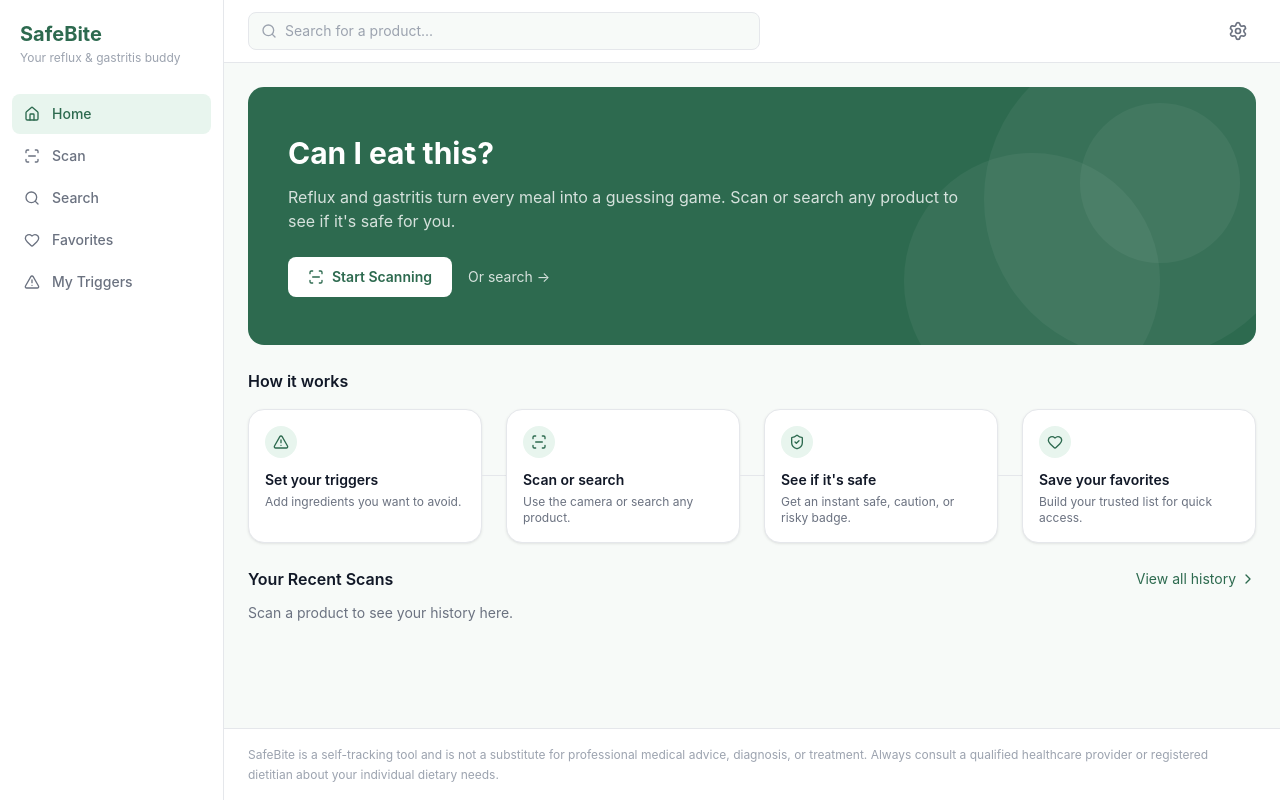
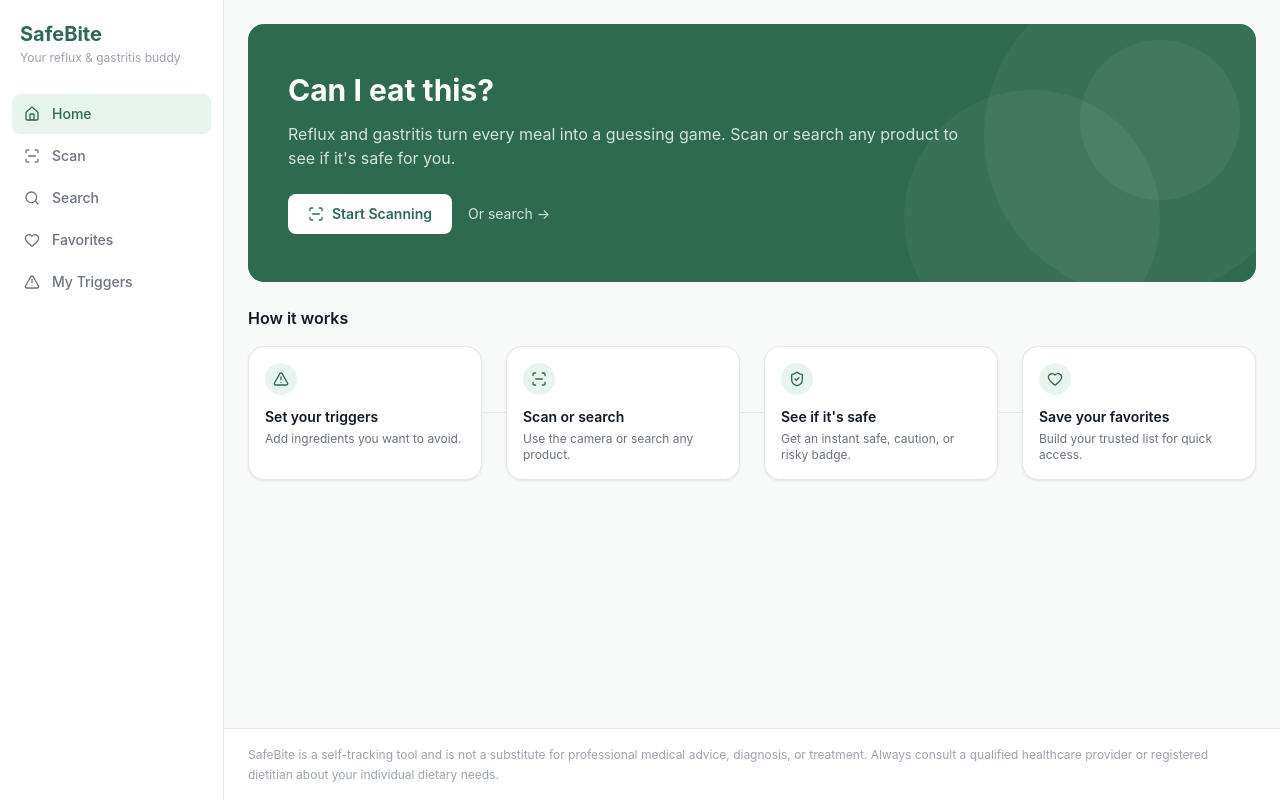
Before and after one commit to ezgikardes/safe-bite, a React (Vite) app: page / in a window 1280 px wide. Built offline with nearby package versions, Linux system fonts and the light colour scheme.

Commit message:
feat: comment out unused imports and components in Header and Home

```diff
--- a/src/components/Header.tsx
+++ b/src/components/Header.tsx
@@ -1,37 +1,36 @@
-import { Settings, Search } from "lucide-react";
-import { useState } from "react";
-import { useNavigate } from "react-router-dom";
+// import { Settings, Search } from "lucide-react";
+// import { useState } from "react";
+// import { useNavigate } from "react-router-dom";
 
-export default function Header() {
-  const [query, setQuery] = useState("");
-  const navigate = useNavigate();
+// export default function Header() {
+//   const [query, setQuery] = useState("");
+//   const navigate = useNavigate();
 
-  // Handles search submit and navigates to search page if query is valid.
-  function handleSearch(e: { preventDefault: () => void }) {
-    e.preventDefault();
-    if (query.trim()) navigate(`/search?q=${query.trim()}`);
-  }
+//   // Handles search submit and navigates to search page if query is valid.
+//   function handleSearch(e: { preventDefault: () => void }) {
+//     e.preventDefault();
+//     if (query.trim()) navigate(`/search?q=${query.trim()}`);
+//   }
 
-  return (
-    <header className="sticky top-0 z-10 flex items-center gap-4 border-b border-border bg-surface px-6 py-3">
-      <form
-        onSubmit={handleSearch}
-        className="flex flex-1 items-center gap-2 rounded-lg border border-border bg-background px-3 py-2 max-w-lg">
-        <Search className="size-4 text-text-muted shrink-0" />
-        <input
-          type="text"
-          value={query}
-          onChange={(e) => setQuery(e.target.value)}
-          placeholder="Search for a product..."
-          className="flex-1 bg-transparent text-sm text-text placeholder:text-text-muted outline-none"
-        />
-      </form>
-      <div className="flex items-center gap-2 ml-auto">
-        {/* TODO gece modu ya da user sign-in butonu */}
-        <button className="rounded-lg p-2 text-text-secondary hover:bg-background transition-colors">
-          <Settings className="size-5" />
-        </button>
-      </div>
-    </header>
-  );
-}
+//   return (
+//     <header className="sticky top-0 z-10 flex items-center gap-4 border-b border-border bg-surface px-6 py-3">
+//       <formv
+//         onSubmit={handleSearch}
+//         className="flex flex-1 items-center gap-2 rounded-lg border border-border bg-background px-3 py-2 max-w-lg">
+//         <Search className="size-4 text-text-muted shrink-0" />
+//         <input
+//           type="text"
+//           value={query}
+//           onChange={(e) => setQuery(e.target.value)}
+//           placeholder="Search for a product..."
+//           className="flex-1 bg-transparent text-sm text-text placeholder:text-text-muted outline-none"
+//         />
+//       </form>
+//       <div className="flex items-center gap-2 ml-auto">
+//         <button className="rounded-lg p-2 text-text-secondary hover:bg-background transition-colors">
+//           <Settings className="size-5" />
+//         </button>
+//       </div>
+//     </header>
+//   );
+// }
--- a/src/components/Layout.tsx
+++ b/src/components/Layout.tsx
@@ -1,5 +1,4 @@
 import { Outlet } from "react-router-dom";
-import Header from "./Header";
 import Sidebar from "./Sidebar";
 
 export default function Layout() {
@@ -7,13 +6,15 @@ export default function Layout() {
     <div className="flex min-h-screen bg-background">
       <Sidebar />
       <div className="flex flex-1 flex-col">
-        <Header />
         <main className="flex-1 p-6">
           <Outlet />
         </main>
         <footer className="border-t border-border bg-surface px-6 py-4">
           <p className="text-xs text-text-muted leading-relaxed">
-            SafeBite is a self-tracking tool and is not a substitute for professional medical advice, diagnosis, or treatment. Always consult a qualified healthcare provider or registered dietitian about your individual dietary needs.
+            SafeBite is a self-tracking tool and is not a substitute for
+            professional medical advice, diagnosis, or treatment. Always consult
+            a qualified healthcare provider or registered dietitian about your
+            individual dietary needs.
           </p>
         </footer>
       </div>
--- a/src/pages/Home.tsx
+++ b/src/pages/Home.tsx
@@ -2,7 +2,7 @@ import { Fragment } from "react";
 import { Link } from "react-router-dom";
 import {
   ScanLine,
-  ChevronRight,
+  // ChevronRight,
   AlertTriangle,
   ShieldCheck,
   Heart,
@@ -89,7 +89,7 @@ export default function Home() {
       </div>
 
       {/* Recent Scans */}
-      <div>
+      {/* <div>
         <div className="mb-3 flex items-center justify-between">
           <h2 className="text-base font-semibold text-text">
             Your Recent Scans
@@ -102,7 +102,7 @@ export default function Home() {
         <p className="text-sm text-text-secondary">
           Scan a product to see your history here.
         </p>
-      </div>
+      </div> */}
     </div>
   );
 }
```
